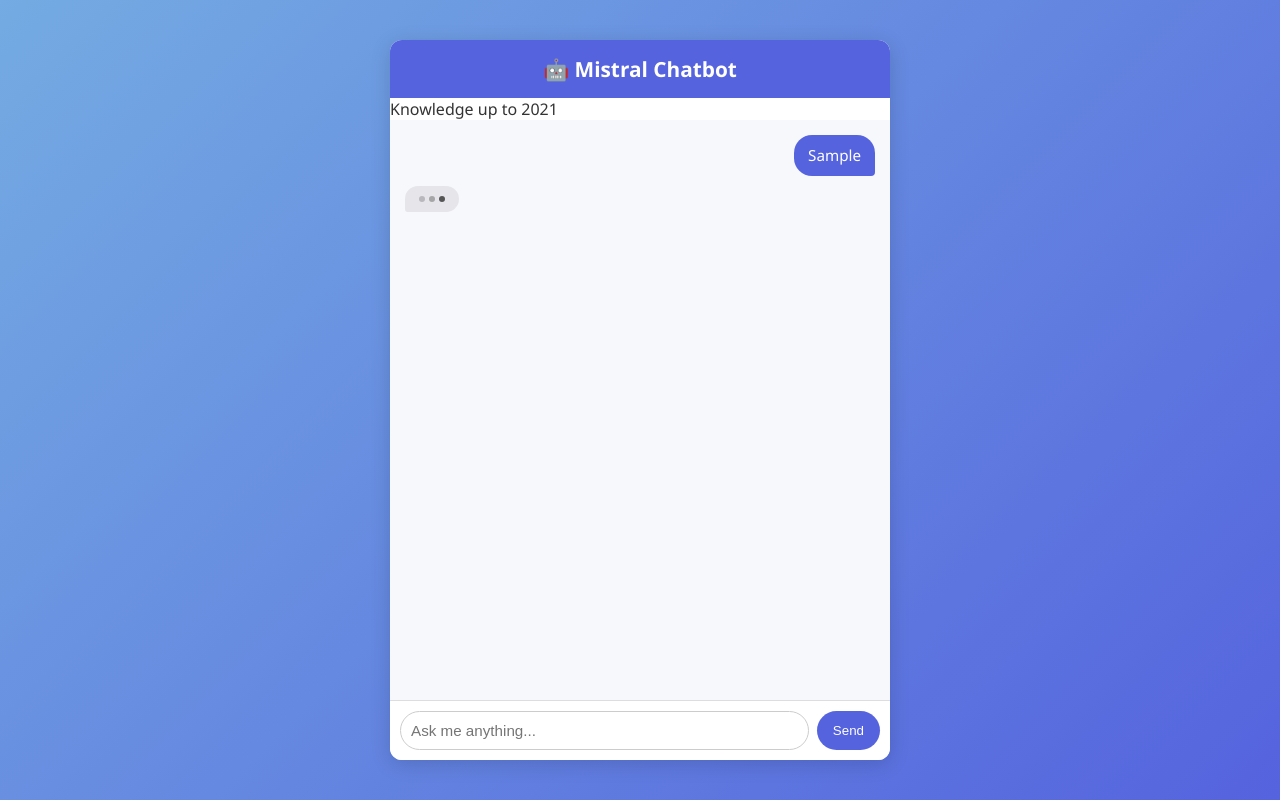
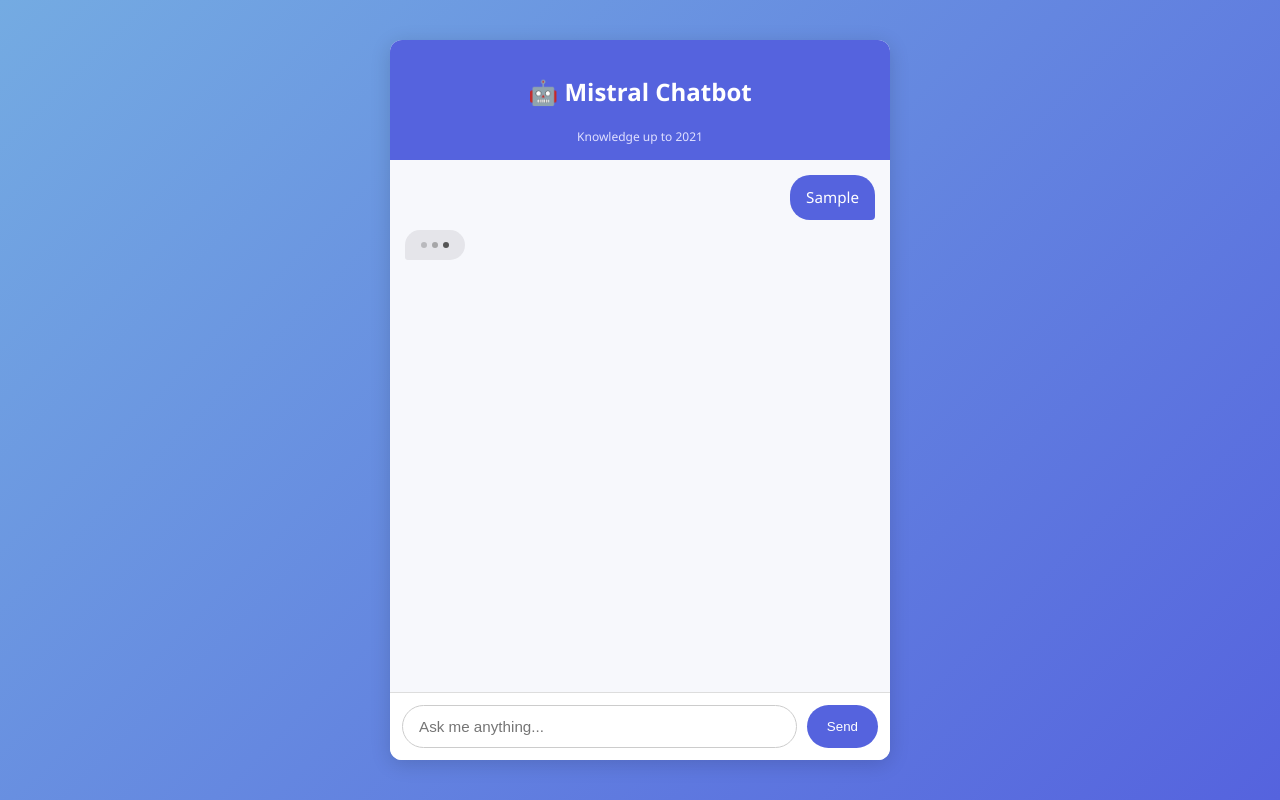
Before and after one commit to saurav-wankhade/Mistral-frontend, a plain HTML site: page index.html in a window 1280 px wide. Both pictures are taken after typing "Sample" into the empty fields and a click on the button "Send". Drawn offline with Linux system fonts and the light colour scheme; no server answers.

Commit message:
Update style.css

```diff
--- a/style.css
+++ b/style.css
@@ -1,7 +1,7 @@
+/* Body and container */
 body {
   font-family: 'Segoe UI', sans-serif;
   background: linear-gradient(135deg, #74ABE2, #5563DE);
-    color: #333;
   display: flex;
   justify-content: center;
   align-items: center;
@@ -13,7 +13,7 @@
   width: 100%;
   max-width: 500px;
   height: 90vh;
-    background-color: white;
+  background-color: #fff;
   border-radius: 12px;
   box-shadow: 0 4px 20px rgba(0, 0, 0, 0.15);
   display: flex;
@@ -21,24 +21,35 @@
   overflow: hidden;
 }
 
-  h2 {
-    text-align: center;
+/* Header */
+.chat-header {
   background-color: #5563DE;
   color: white;
   padding: 15px;
-    margin: 0;
-    font-size: 1.3rem;
+  text-align: center;
+  position: relative;
 }
 
+.chat-header .info {
+  display: block;
+  font-size: 0.75rem;
+  color: #e0e0ff;
+  margin-top: 4px;
+}
+
+/* Chat box */
 .chat-box {
   flex: 1;
   padding: 15px;
   overflow-y: auto;
   background-color: #f7f8fc;
+  display: flex;
+  flex-direction: column;
+  gap: 10px;
 }
 
+/* Messages */
 .msg {
-    margin-bottom: 10px;
   display: flex;
   animation: fadeIn 0.3s ease-in;
 }
@@ -51,12 +62,14 @@
   justify-content: flex-start;
 }
 
+/* Bubbles */
 .bubble {
   max-width: 75%;
-    padding: 10px 14px;
-    border-radius: 18px;
+  padding: 12px 16px;
+  border-radius: 20px;
   font-size: 0.95rem;
   line-height: 1.4;
+  word-wrap: break-word;
 }
 
 .user .bubble {
@@ -75,7 +88,7 @@
 .typing {
   display: flex;
   align-items: center;
-    gap: 4px;
+  gap: 5px;
 }
 
 .dot {
@@ -94,38 +107,61 @@
   40% { opacity: 1; }
 }
 
+/* Input area */
 .input-area {
   display: flex;
   border-top: 1px solid #ddd;
-    padding: 10px;
-    background-color: white;
+  padding: 12px;
+  background-color: #fff;
 }
 
-  input[type="text"] {
+.input-area input[type="text"] {
   flex: 1;
-    padding: 10px;
+  padding: 12px 16px;
   border: 1px solid #ccc;
-    border-radius: 20px;
+  border-radius: 25px;
   outline: none;
   font-size: 0.95rem;
+  transition: border-color 0.2s;
 }
 
-  button {
-    margin-left: 8px;
-    padding: 10px 16px;
+.input-area input[type="text"]:focus {
+  border-color: #5563DE;
+}
+
+.input-area button {
+  margin-left: 10px;
+  padding: 12px 20px;
   background-color: #5563DE;
   color: white;
   border: none;
-    border-radius: 20px;
+  border-radius: 25px;
   cursor: pointer;
   transition: background-color 0.3s;
 }
 
-  button:hover {
+.input-area button:hover {
   background-color: #3947a3;
 }
 
+/* Animations */
 @keyframes fadeIn {
   from { opacity: 0; transform: translateY(5px); }
   to { opacity: 1; transform: translateY(0); }
 }
+
+/* Responsive */
+@media (max-width: 600px) {
+  .chat-container {
+    height: 95vh;
+    border-radius: 0;
+  }
+
+  .input-area input[type="text"] {
+    font-size: 0.9rem;
+  }
+
+  .bubble {
+    font-size: 0.9rem;
+  }
+}
```
Lines whose indentation alone changed are shown as unchanged.
